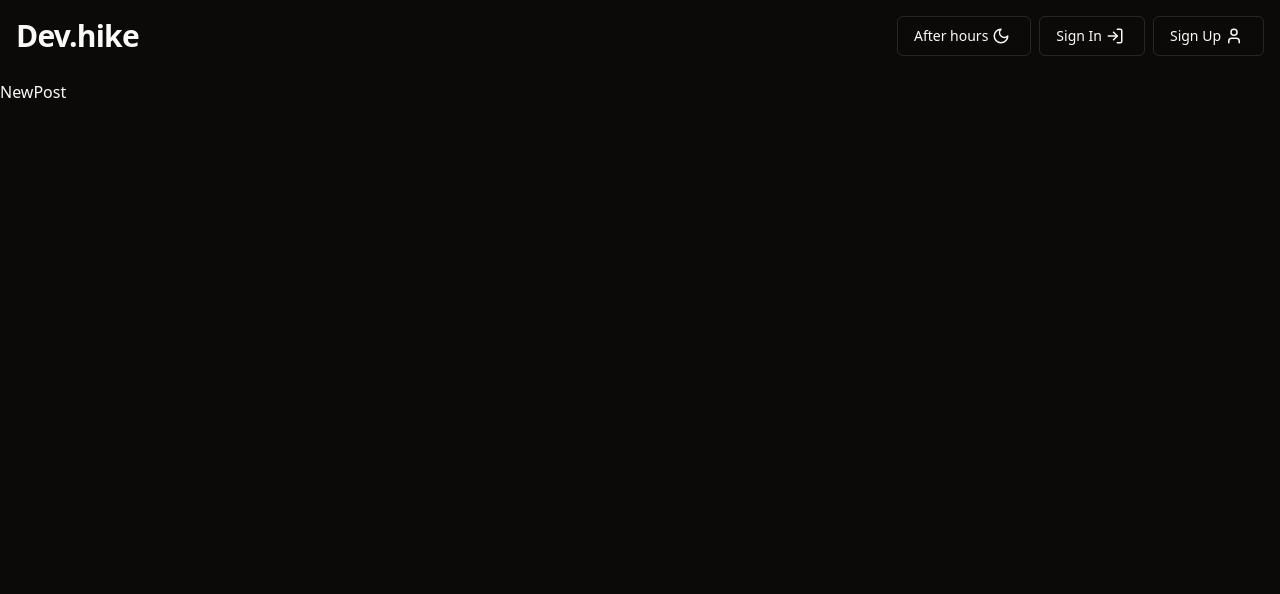
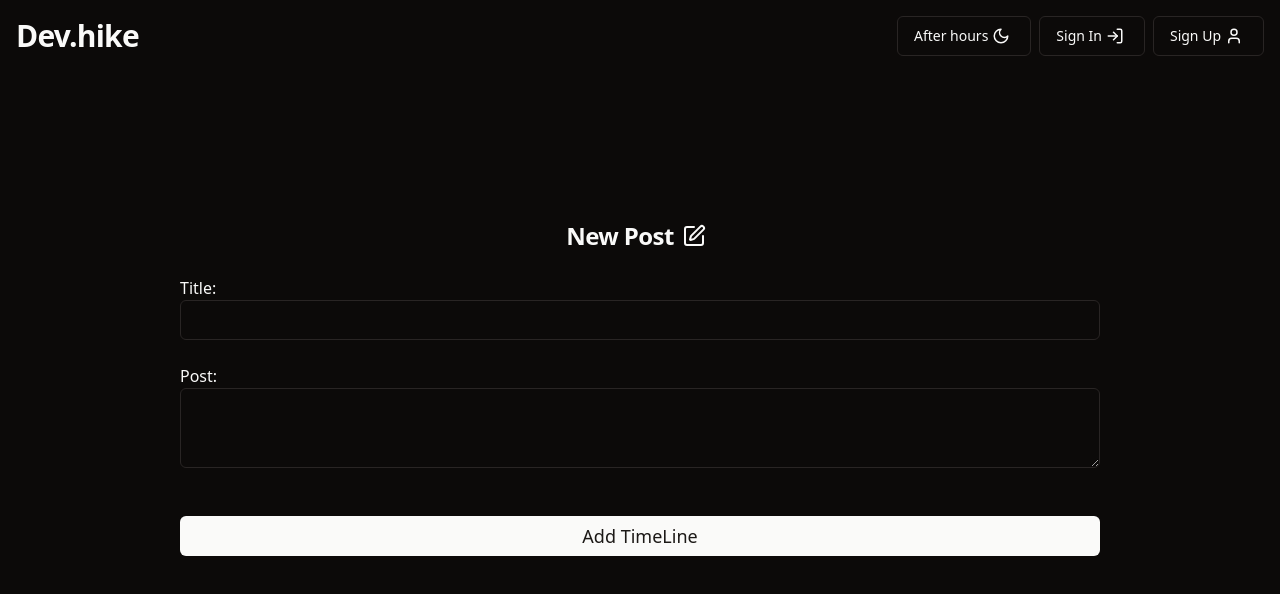
Before and after one commit to Goldfish7718/Dev.hike, a React (Vite) app in the folder client/: page /new/post in a window 1280 px wide. Shown: the top 594 px of the page. Built offline with nearby package versions, Linux system fonts and the light colour scheme; no server answers.

Commit message:
layout[New Post]: Add new post page;

```diff
--- a/client/src/views/NewPost.tsx
+++ b/client/src/views/NewPost.tsx
@@ -1,9 +1,28 @@
+import { Button } from "@/components/ui/button"
+import { Input } from "@/components/ui/input"
+import { Label } from "@/components/ui/label"
+import { Textarea } from "@/components/ui/textarea"
+import {SquarePen} from "lucide-react"
+
 const NewPost = () => {
   return (
     <>
-        <div className="mt-20">
-            NewPost
+      <div className="w-full flex justify-center h-screen items-center">
+        <div className="w-full p-5 sm:w-3/4 md:1/2">
+        <h3 className="justify-center flex items-center">New Post<SquarePen className="mx-2" size={24} /></h3>
+        <div className="my-6">
+          <Label className="text-base">Title: </Label>
+          <Input className="text-base" />
         </div>
+        <div className="mb-6">
+          <Label className="text-base">Post: </Label>
+          <Textarea className="text-base" />
+        </div>
+        <div className="flex">
+        <Button className="text-lg my-6 w-full">Add TimeLine</Button>
+        </div>
+       </div>
+      </div>
     </>
   )
 }
```
